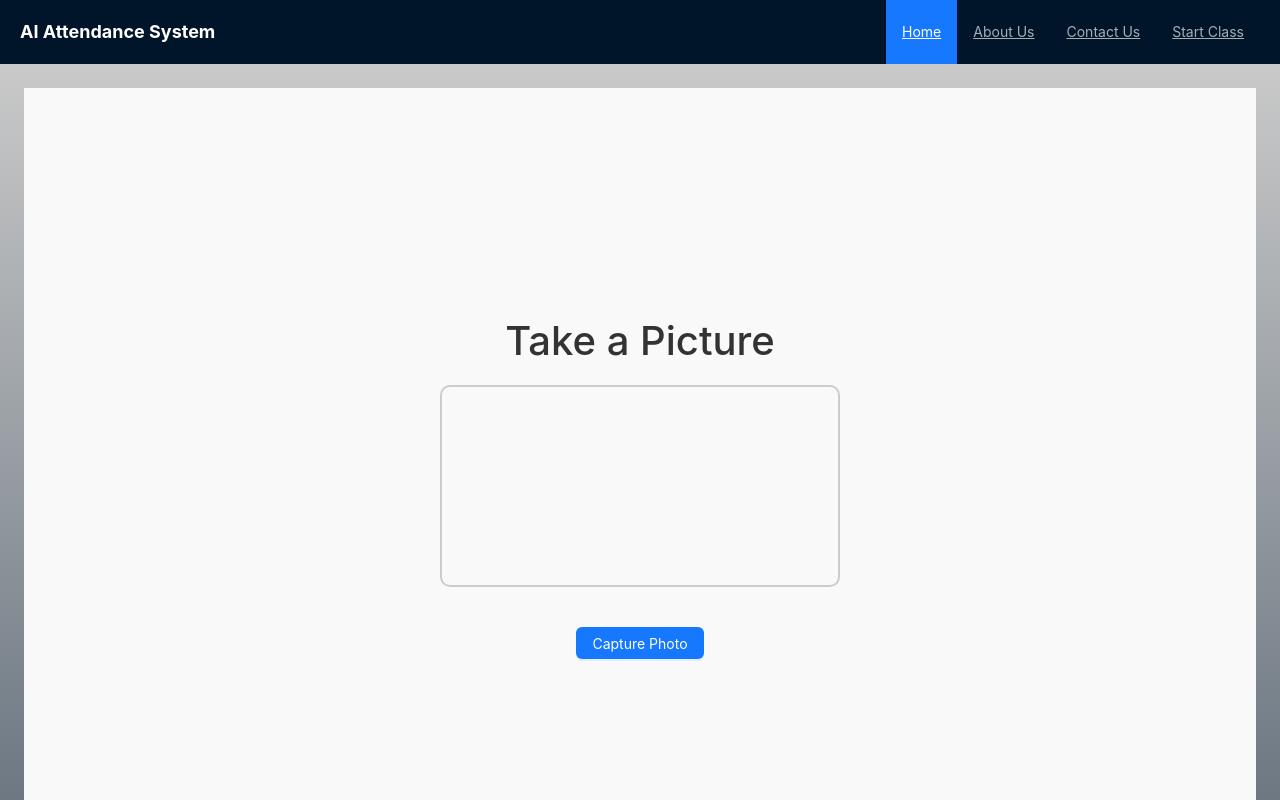
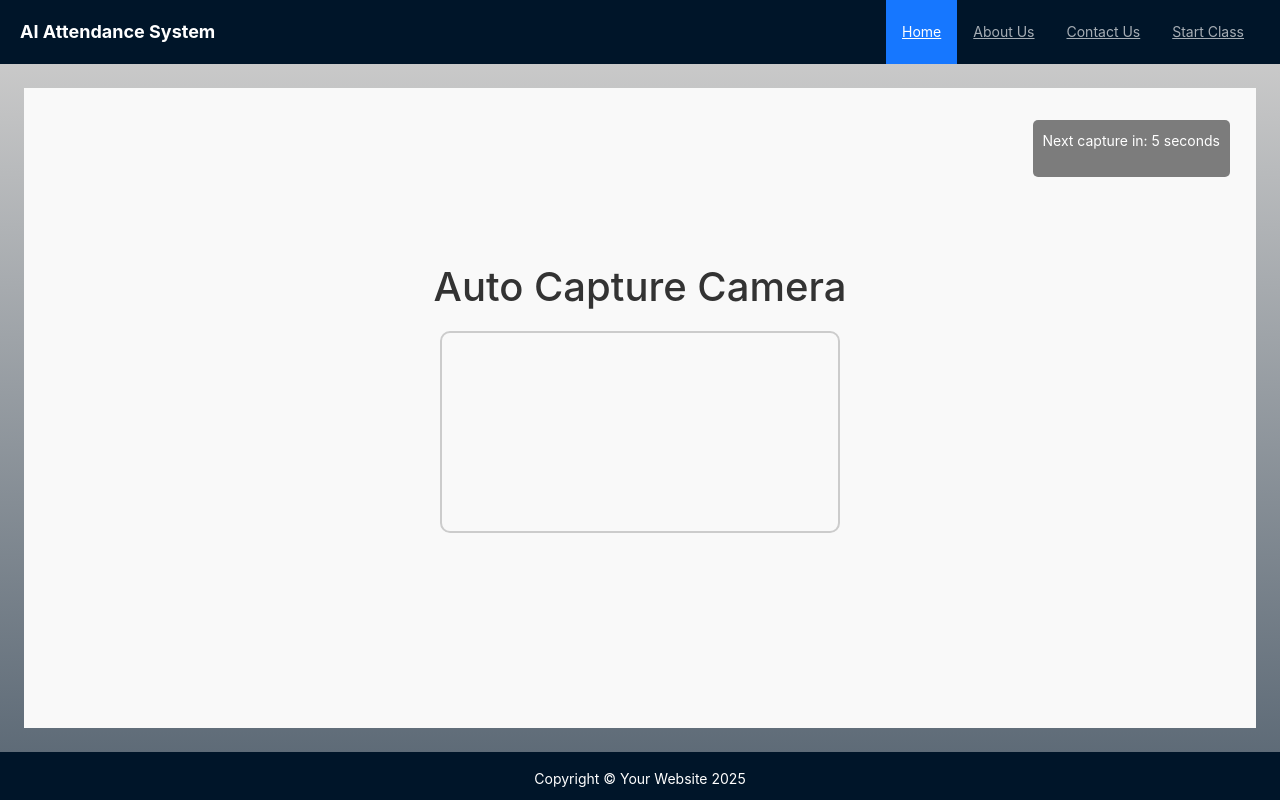
Before and after one commit to farrukhunites/ai-attendance-frontend, a React (Create React App) app: page /camera in a window 1280 px wide. Shown: the top 800 px of the page. Built offline with nearby package versions, Linux system fonts and the light colour scheme; no server answers.

Commit message:
Progress

```diff
--- a/src/Pages/CameraPage.js
+++ b/src/Pages/CameraPage.js
@@ -1,35 +1,45 @@
-import React, { useRef, useState } from "react";
+import React, { useEffect, useRef, useState } from "react";
 import Webcam from "react-webcam";
-import { Button } from "antd";
 import "./camera.css";
 
 const CameraPage = () => {
   const webcamRef = useRef(null);
-  const [image, setImage] = useState(null);
+  const [timer, setTimer] = useState(0); // Tracks remaining time for the next capture
 
-  const capture = () => {
+  // Capture a photo and trigger download
+  const captureAndSave = () => {
     if (webcamRef.current) {
       const capturedImage = webcamRef.current.getScreenshot();
-      setImage(capturedImage); // Save the image to state
+      if (capturedImage) {
+        // Create a link and trigger download
+        const link = document.createElement("a");
+        link.href = capturedImage;
+        link.download = "picture.jpg"; // Set the filename to "picture.jpg"
+        link.click(); // Trigger the download
+      }
     }
   };
 
+  useEffect(() => {
+    const captureDelay = 5000; // Delay in milliseconds (10 seconds)
+
+    // Set the timer to 10 seconds
+    setTimer(captureDelay / 1000);
+
+    // Capture image after 10 seconds
+    const timerId = setTimeout(() => {
+      captureAndSave(); // Capture and save the image
+    }, captureDelay);
+
+    return () => {
+      clearTimeout(timerId); // Cleanup timeout if the component unmounts
+    };
+  }, []);
+
   return (
     <div className="camera-page">
-      <h1>Take a Picture</h1>
+      <h1>Auto Capture Camera</h1>
       <div className="camera-container">
-        {image ? (
-          <div className="image-preview">
-            <img src={image} alt="Captured" />
-            <Button
-              type="primary"
-              onClick={() => setImage(null)}
-              style={{ marginTop: "10px" }}
-            >
-              Retake
-            </Button>
-          </div>
-        ) : (
         <Webcam
           audio={false}
           ref={webcamRef}
@@ -37,13 +47,10 @@ const CameraPage = () => {
           width={400}
           style={{ borderRadius: "10px", border: "2px solid #ccc" }}
         />
-        )}
+        <div className="timer">
+          {timer > 0 && <p>Next capture in: {timer} seconds</p>}
         </div>
-      {!image && (
-        <Button type="primary" onClick={capture} style={{ marginTop: "20px" }}>
-          Capture Photo
-        </Button>
-      )}
+      </div>
     </div>
   );
 };
--- a/src/Pages/camera.css
+++ b/src/Pages/camera.css
@@ -3,12 +3,13 @@
   flex-direction: column;
   align-items: center;
   justify-content: center;
-  min-height: 100vh;
+  min-height: 80vh;
   background-color: #f9f9f9;
   padding: 20px;
 }
 
 .camera-container {
+  width: 48%;
   display: flex;
   flex-direction: column;
   align-items: center;
@@ -25,3 +26,14 @@
 button {
   margin-top: 10px;
 }
+
+.timer {
+  position: absolute;
+  top: 120px;
+  right: 50px;
+  background-color: rgba(0, 0, 0, 0.5);
+  color: white;
+  padding: 10px;
+  border-radius: 5px;
+  font-size: 14px;
+}
```
Also changed, not shown: 1 other file (tests, documents, lock files or other folders). Lines whose indentation alone changed are shown as unchanged.
